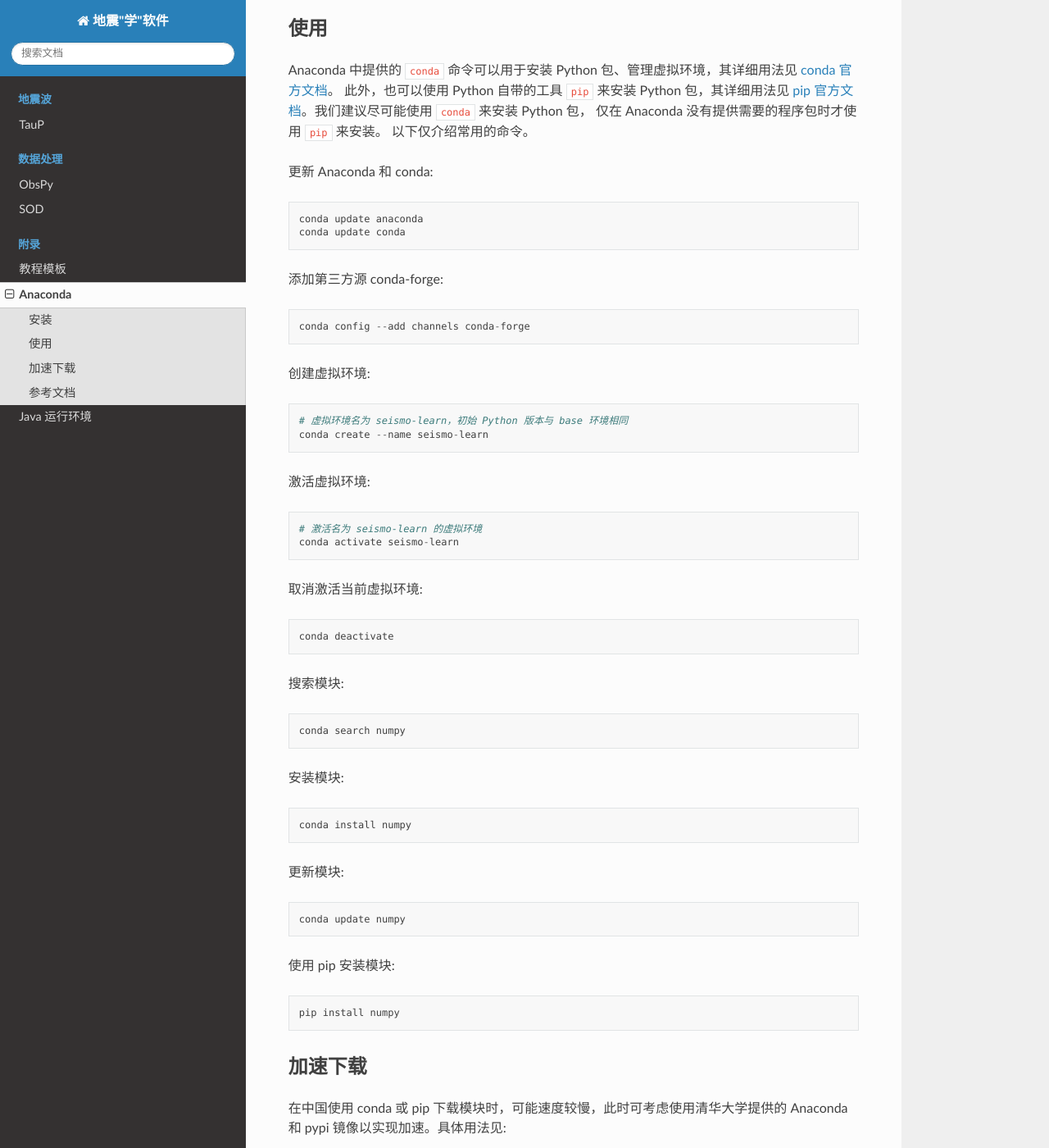
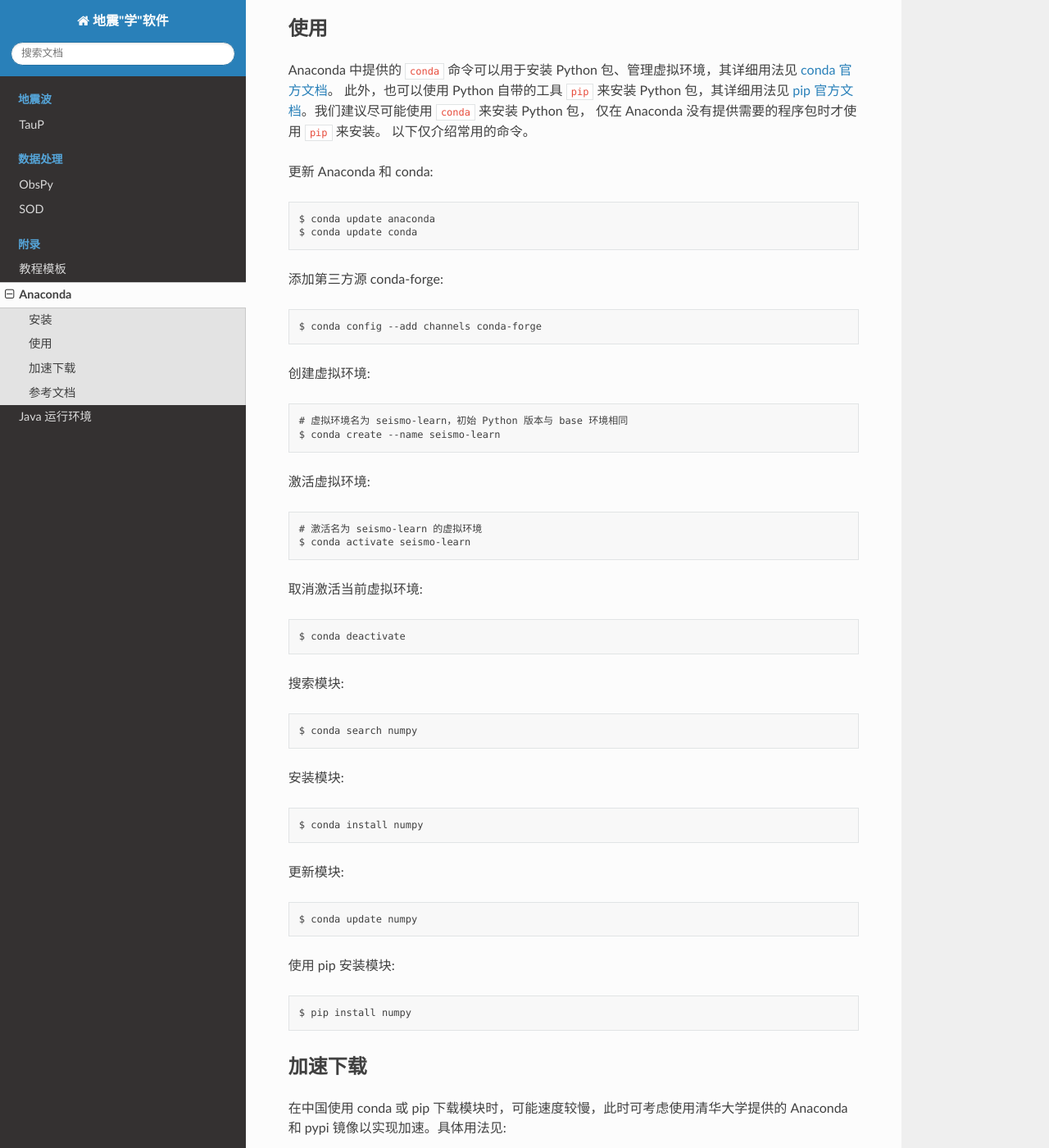
Before and after one commit to seismo-learn/software, a Sphinx documentation site: the page built from source/anaconda/index.rst, in a window 1280 px wide and 1400 px high, scrolled down 1304 px. Shown: the whole window at 82% size. Built offline with Sphinx 7.4.7 and the Read the Docs theme 2.0.0, drawn with Linux system fonts in a browser that asks for light colours.

Commit message:
Add the shell prompt

```diff
--- a/source/anaconda/index.rst
+++ b/source/anaconda/index.rst
@@ -58,42 +58,42 @@ Anaconda 中提供的 ``conda`` 命令可以用于安装 Python 包、管理虚
 
 更新 Anaconda 和 conda::
 
-   conda update anaconda
-   conda update conda
+   $ conda update anaconda
+   $ conda update conda
 
 添加第三方源 conda-forge::
 
-   conda config --add channels conda-forge
+   $ conda config --add channels conda-forge
 
 创建虚拟环境::
 
    # 虚拟环境名为 seismo-learn，初始 Python 版本与 base 环境相同
-   conda create --name seismo-learn
+   $ conda create --name seismo-learn
 
 激活虚拟环境::
 
    # 激活名为 seismo-learn 的虚拟环境
-   conda activate seismo-learn
+   $ conda activate seismo-learn
 
 取消激活当前虚拟环境::
 
-   conda deactivate
+   $ conda deactivate
 
 搜索模块::
 
-   conda search numpy
+   $ conda search numpy
 
 安装模块::
 
-   conda install numpy
+   $ conda install numpy
 
 更新模块::
 
-   conda update numpy
+   $ conda update numpy
 
 使用 pip 安装模块::
 
-   pip install numpy
+   $ pip install numpy
 
 加速下载
 ------------
```
